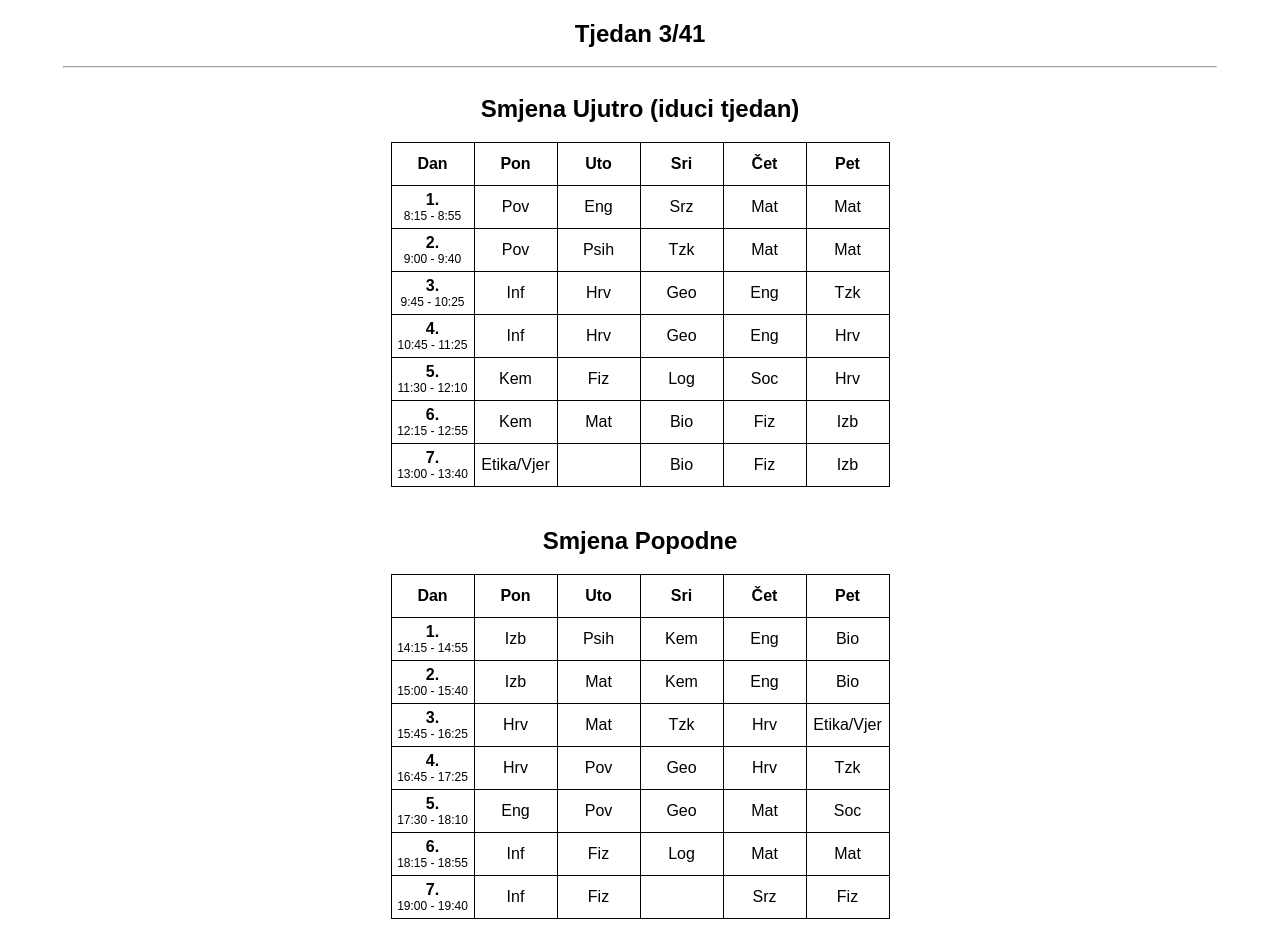
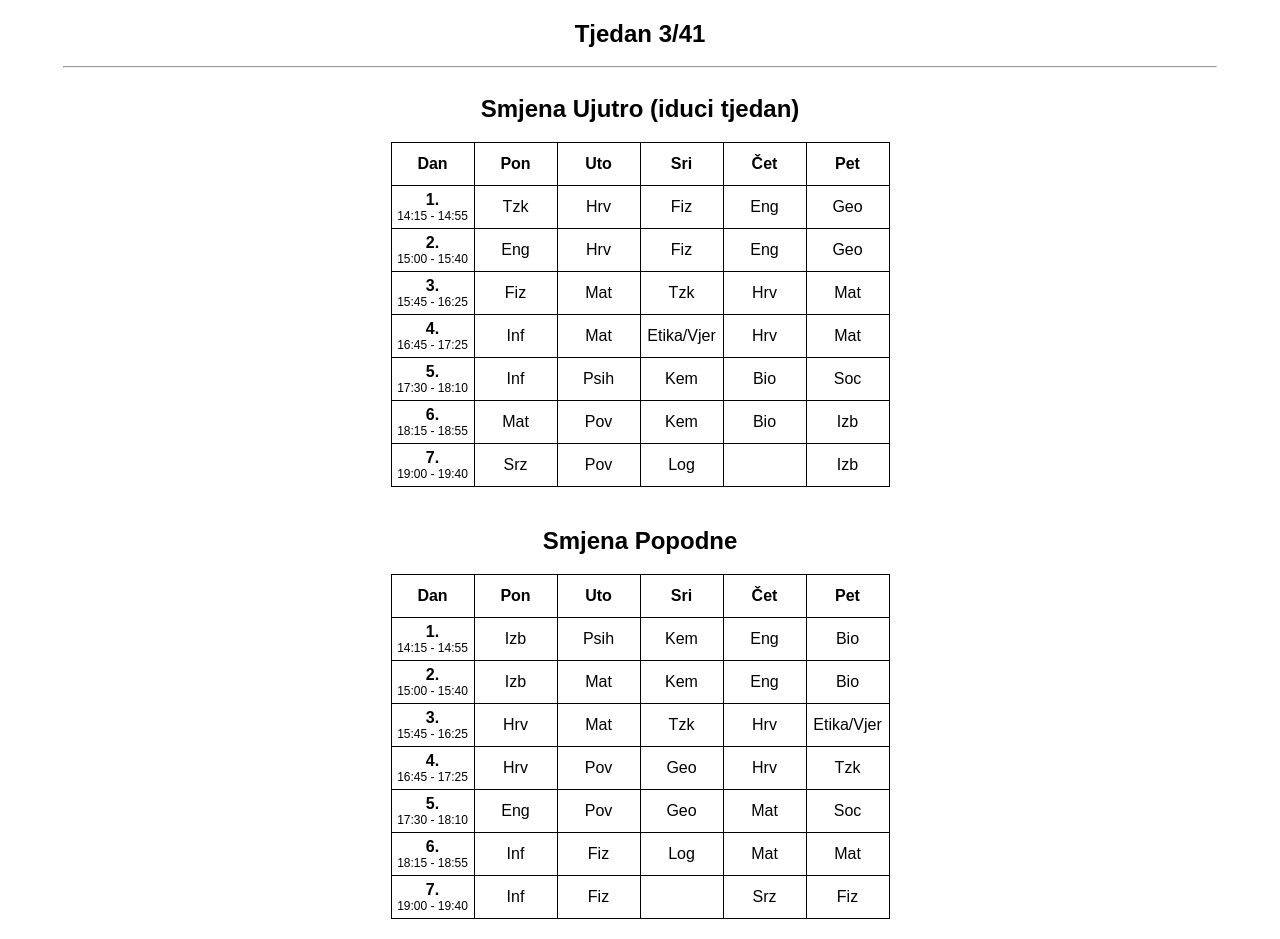
Before and after one commit to Antony1060/timetable, a plain HTML site: page index.html in a window 1280 px wide. Drawn offline with Linux system fonts and the light colour scheme.

Commit message:
Change morning shift

```diff
--- a/index.html
+++ b/index.html
@@ -24,78 +24,78 @@
             <tr>
                 <th>
                     1.
-                    <span class="timelabel">8:15 - 8:55</span>
+                    <span class="timelabel">14:15 - 14:55</span>
                 </th>
-                <td>Pov</td>
+                <td>Tzk</td>
+                <td>Hrv</td>
+                <td>Fiz</td>
                 <td>Eng</td>
-                <td>Srz</td>
+                <td>Geo</td>
+            </tr>
+            <tr>
+                <th>
+                    2.
+                    <span class="timelabel">15:00 - 15:40</span>
+                </th>
+                <td>Eng</td>
+                <td>Hrv</td>
+                <td>Fiz</td>
+                <td>Eng</td>
+                <td>Geo</td>
+            </tr>
+            <tr>
+                <th>
+                    3.
+                    <span class="timelabel">15:45 - 16:25</span>
+                </th>
+                <td>Fiz</td>
                 <td>Mat</td>
+                <td>Tzk</td>
+                <td>Hrv</td>
                 <td>Mat</td>
             </tr>
             <tr>
                 <th>
-                    2.
-                    <span class="timelabel">9:00 - 9:40</span>
+                    4.
+                    <span class="timelabel">16:45 - 17:25</span>
                 </th>
-                <td>Pov</td>
-                <td>Psih</td>
-                <td>Tzk</td>
+                <td>Inf</td>
                 <td>Mat</td>
+                <td>Etika/Vjer</td>
+                <td>Hrv</td>
                 <td>Mat</td>
             </tr>
             <tr>
                 <th>
-                    3.
-                    <span class="timelabel">9:45 - 10:25</span>
+                    5.
+                    <span class="timelabel">17:30 - 18:10</span>
                 </th>
                 <td>Inf</td>
-                <td>Hrv</td>
-                <td>Geo</td>
-                <td>Eng</td>
-                <td>Tzk</td>
-            </tr>
-            <tr>
-                <th>
-                    4.
-                    <span class="timelabel">10:45 - 11:25</span>
-                </th>
-                <td>Inf</td>
-                <td>Hrv</td>
-                <td>Geo</td>
-                <td>Eng</td>
-                <td>Hrv</td>
-            </tr>
-            <tr>
-                <th>
-                    5.
-                    <span class="timelabel">11:30 - 12:10</span>
-                </th>
+                <td>Psih</td>
                 <td>Kem</td>
-                <td>Fiz</td>
-                <td>Log</td>
+                <td>Bio</td>
                 <td>Soc</td>
-                <td>Hrv</td>
             </tr>
             <tr>
                 <th>
                     6.
-                    <span class="timelabel">12:15 - 12:55</span>
+                    <span class="timelabel">18:15 - 18:55</span>
                 </th>
+                <td>Mat</td>
+                <td>Pov</td>
                 <td>Kem</td>
-                <td>Mat</td>
                 <td>Bio</td>
-                <td>Fiz</td>
                 <td>Izb</td>
             </tr>
             <tr>
                 <th>
                     7.
-                    <span class="timelabel">13:00 - 13:40</span>
+                    <span class="timelabel">19:00 - 19:40</span>
                 </th>
-                <td>Etika/Vjer</td>
+                <td>Srz</td>
+                <td>Pov</td>
+                <td>Log</td>
                 <td></td>
-                <td>Bio</td>
-                <td>Fiz</td>
                 <td>Izb</td>
             </tr>
         </table>
```
